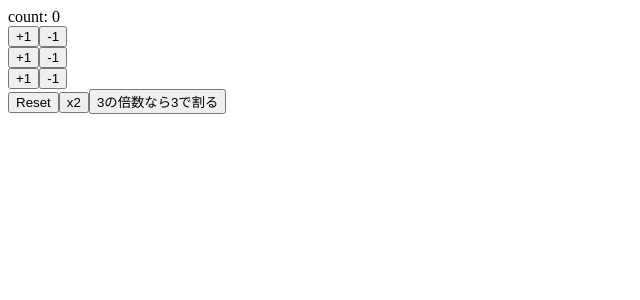
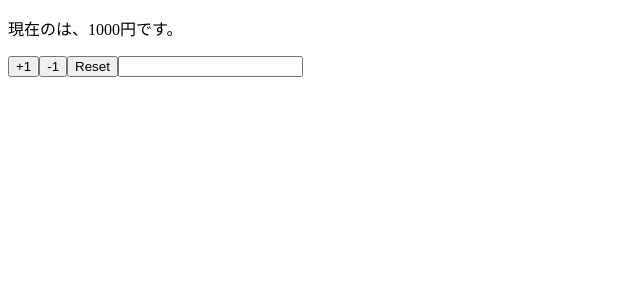
Before and after one commit to gaia2013/react-hooks-101, a React (Create React App) app: page / in a window 1280 px wide. Shown: the top 300 px of the page, without its empty margins (0-640 px from the left). Built offline with nearby package versions, Linux system fonts and the light colour scheme.

Commit message:
implement component using multiple states

```diff
--- a/src/App.js
+++ b/src/App.js
@@ -1,40 +1,29 @@
 import React, { useState } from 'react';
 
-const App = () => {
-    const [count, setCount] = useState(0) // javascriptの分割代入, countを制御できる関数、自由に編集できる
+const App = props => {
+    const [name, setName] = useState(props.name)
+    const [price, setPrice] = useState(props.price)
 
-    const increment = () => setCount(count + 1)
-    const decrement = () => setCount(count - 1)
-
-    const increment2 = () => setCount(previousCount => previousCount + 1)
-    const decrement2 = () => setCount(previousCount => previousCount - 1)
-
-    const reset = () => setCount(0)
-    const double = () => setCount(count * 2)
-    const devide3 = () => setCount(count % 3 === 0 ? count / 3 : count)
+    const reset = () => {
+        setPrice(props.price)
+        setName(props.name)
+    }
 
     return (
         <>
-            <div>count: {count}</div>
-            <div>
-                <button onClick={increment}>+1</button>
-                <button onClick={decrement}>-1</button>
-            </div>
-            <div>
-                <button onClick={increment2}>+1</button>
-                <button onClick={decrement2}>-1</button>
-            </div>
-            <div>
-                <button onClick={increment2}>+1</button>
-                <button onClick={decrement2}>-1</button>
-            </div>
-            <div>
-                <button onClick={reset}>Reset</button>
-                <button onClick={double}>x2</button>
-                <button onClick={devide3}>3の倍数なら3で割る</button>
-            </div>
+            <p>現在の{name}は、{price}円です。</p>
+            <button onClick={() => setPrice(price + 1)}>+1</button>
+            <button onClick={() => setPrice(price - 1)}>-1</button>
+            <button onClick={reset}>Reset</button>
+            <input value={name} onChange={e => setName(e.target.value)} />
         </>
     );
 }
 
+App.defaultProps = {
+    name: '',
+    price: 1000
+}
+
+
 export default App
```
